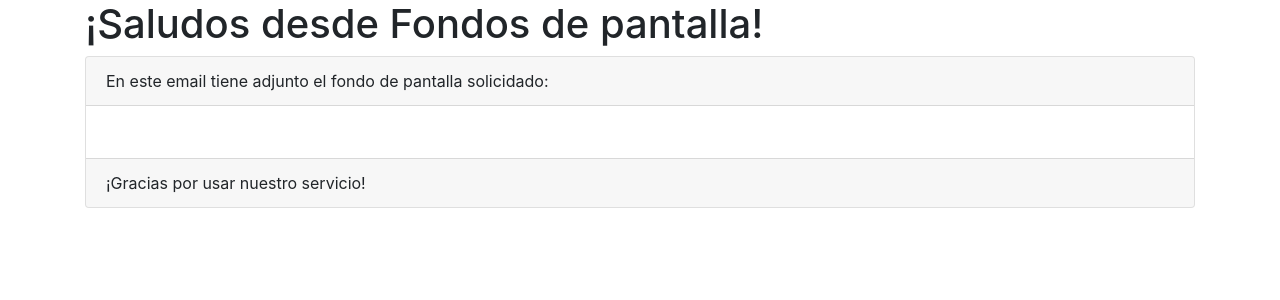
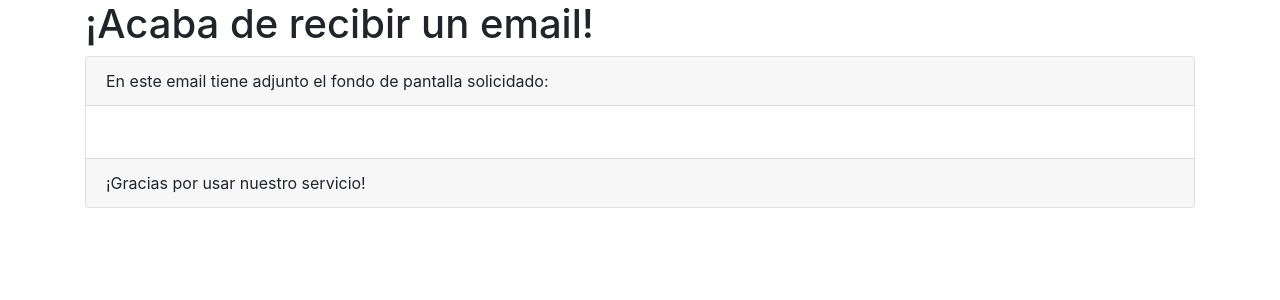
Before and after one commit to annapalmes/galeria-clonada, a Flask app: template templates/email.html in a window 1280 px wide. Shown: the top 300 px of the page. Run offline with Flask 2, Linux system fonts and the light colour scheme; the template is opened without the code that fills it, so the values that code supplies are empty; some libraries are stand-ins or nearby versions.

Commit message:
cambio en el titulo del email

```diff
--- a/templates/email.html
+++ b/templates/email.html
@@ -14,7 +14,7 @@
 </head>
 
 <body class="container">
-    <h1>¡Saludos desde Fondos de pantalla!</h1>
+    <h1>¡Acaba de recibir un email!</h1>
     <div class="card">
         <div class="card-header">En este email tiene adjunto el fondo de pantalla solicidado:</div>
         <div class="card-body">
```
